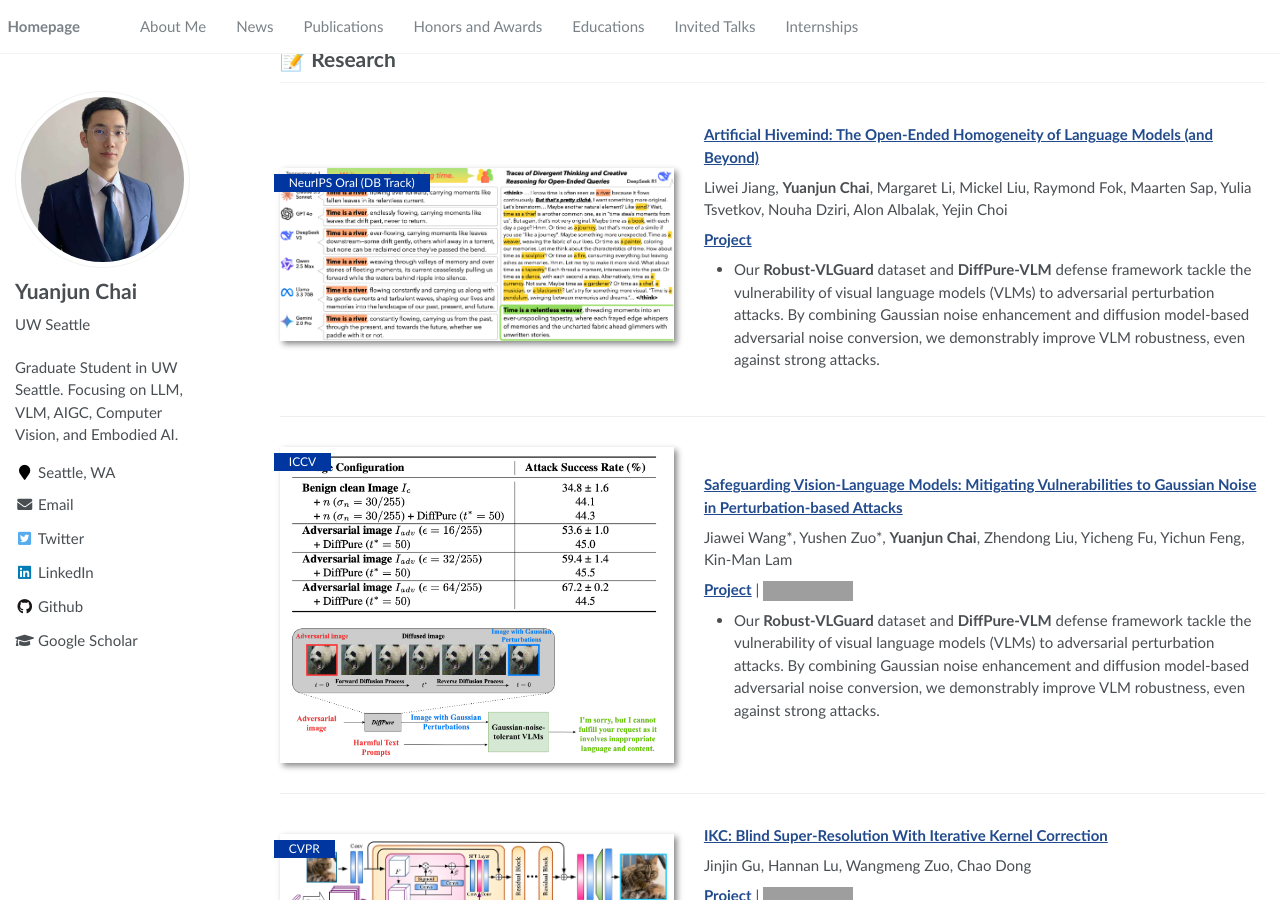
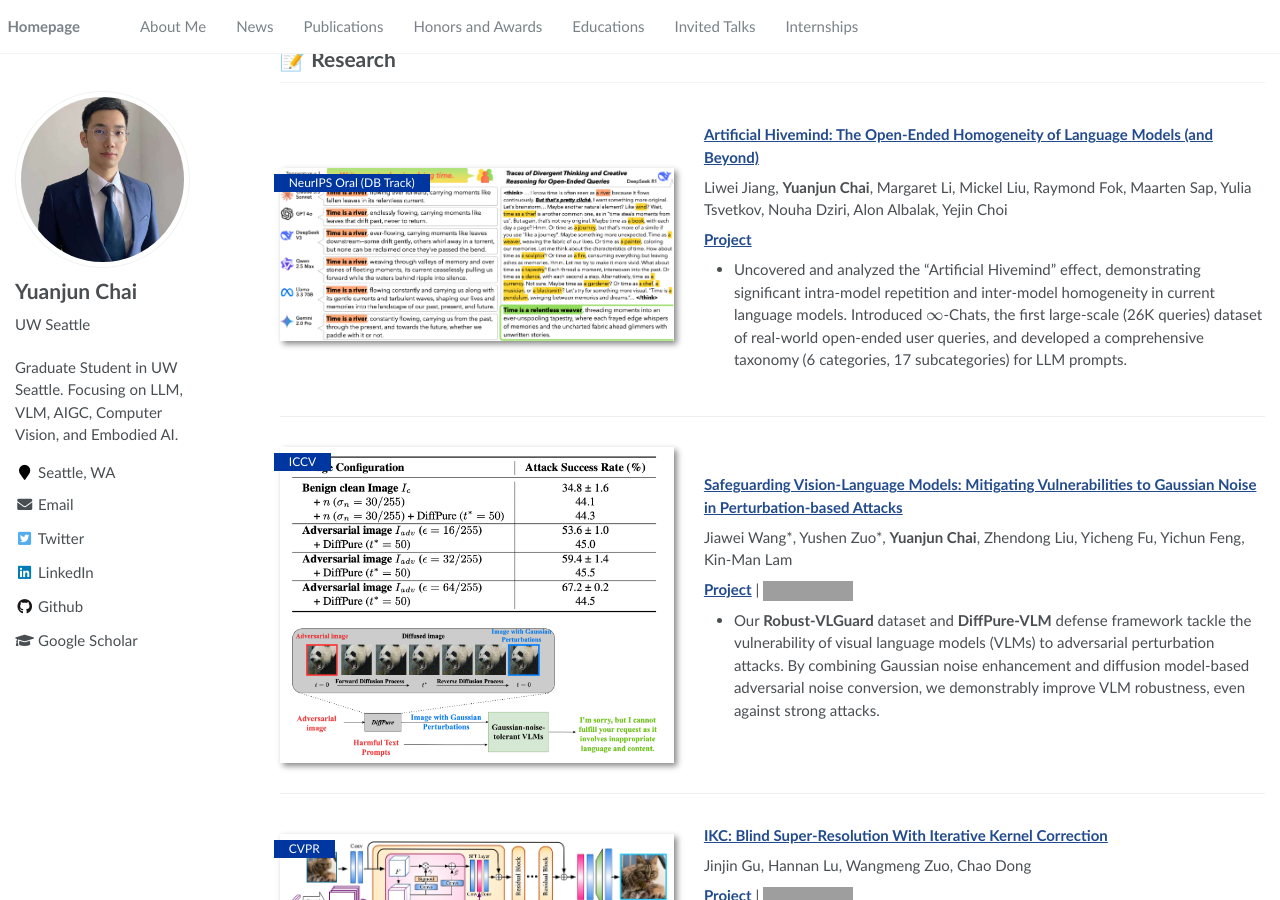
Before and after one commit to yuanjunchai/yuanjunchai.github.io, a Jekyll site: the page built from _pages/about.md, in a window 1280 px wide and 900 px high, scrolled down 768 px. Built offline with Jekyll 4.4.1, drawn with Linux system fonts in a browser that asks for light colours; formulas are drawn with MathJax 3; grey boxes are pictures that could not be loaded.

Commit message:
update NIPS

```diff
--- a/_pages/about.md
+++ b/_pages/about.md
@@ -75,8 +75,7 @@ Liwei Jiang, **Yuanjun Chai**, Margaret Li, Mickel Liu, Raymond Fok, Maarten Sap
 <!-- \| [![GitHub Repo stars](https://github.com/liweijiang/artificial-hivemind)
 ](https://github.com/liweijiang/artificial-hivemind) <strong><span class='show_paper_citations' data='DhtAFkwAAAAJ:ALROH1vI_8AC'></span></strong> -->
 
-
-- Our **Robust-VLGuard** dataset and **DiffPure-VLM** defense framework tackle the vulnerability of visual language models (VLMs) to adversarial perturbation attacks. By combining Gaussian noise enhancement and diffusion model-based adversarial noise conversion, we demonstrably improve VLM robustness, even against strong attacks.
+- Uncovered and analyzed the "Artificial Hivemind" effect, demonstrating significant intra-model repetition and inter-model homogeneity in current language models. Introduced $\infty$-Chats, the first large-scale (26K queries) dataset of real-world open-ended user queries, and developed a comprehensive taxonomy (6 categories, 17 subcategories) for LLM prompts.
 </div>
 </div>
 <!-- ## Vision-Language Model -->
```
Also changed, not shown: 1 other file.
